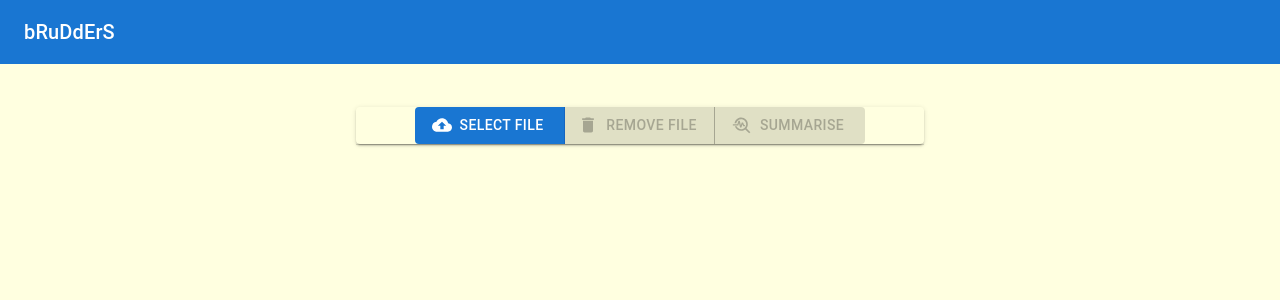
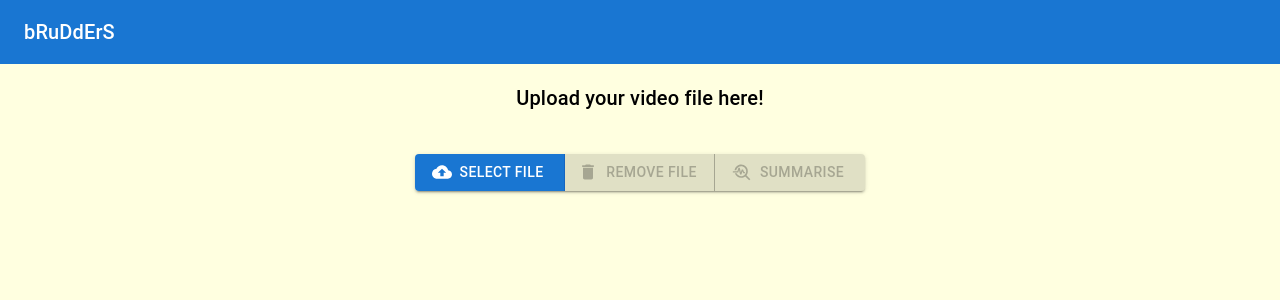
Before and after one commit to Siyan-G/hack-roll2025, a React (Create React App) app in the folder frontend/: page / in a window 1280 px wide. Shown: the top 300 px of the page. Built offline with nearby package versions, Linux system fonts and the light colour scheme.

Commit message:
touch up ui

```diff
--- a/frontend/src/components/analysis-result/result.jsx
+++ b/frontend/src/components/analysis-result/result.jsx
@@ -77,7 +77,7 @@ export default function Result() {
         >
           <Box sx={style}>
             <Typography id="modal-modal-title" variant="h6" component="h2">
-              Video Summary
+              Summary
             </Typography>
             <Typography id="modal-modal-description" sx={{ mt: 2 }}>
               {placeholder}
--- a/frontend/src/components/input/uploadcontainer.jsx
+++ b/frontend/src/components/input/uploadcontainer.jsx
@@ -1,9 +1,8 @@
 import React, { useContext } from 'react';
-import { ButtonGroup, Container, Divider } from '@mui/material';
+import { ButtonGroup, Container, Divider, Typography } from '@mui/material';
 import Button from '@mui/material/Button';
 import CloudUploadIcon from '@mui/icons-material/CloudUpload';
 import { styled } from '@mui/system';
-import VideoContainer from './video-container';
 import TroubleshootIcon from "@mui/icons-material/Troubleshoot";
 import DeleteIcon from "@mui/icons-material/Delete";
 import { Card, CardMedia } from "@mui/material";
@@ -52,8 +51,14 @@ export default function UploadContainer({ onApiReturn }) {
           flexDirection: "column",
           width: "50%",
           padding: 1,
+          alignItems: "center",
         }}
       >
+
+        {!ready && <Typography variant="h6" mt= "10px" mb="5px">
+            Upload your video file here!
+        </Typography>}
+
         {ready && <Card sx={{ borderRadius: 2, boxShadow: 3, alignContent: "center", justifyContent: "center", marginBottom: "8px" }}>
           <CardMedia component="video" controls src={videoFile} ref={videoRef}/>
         </Card>}
```
